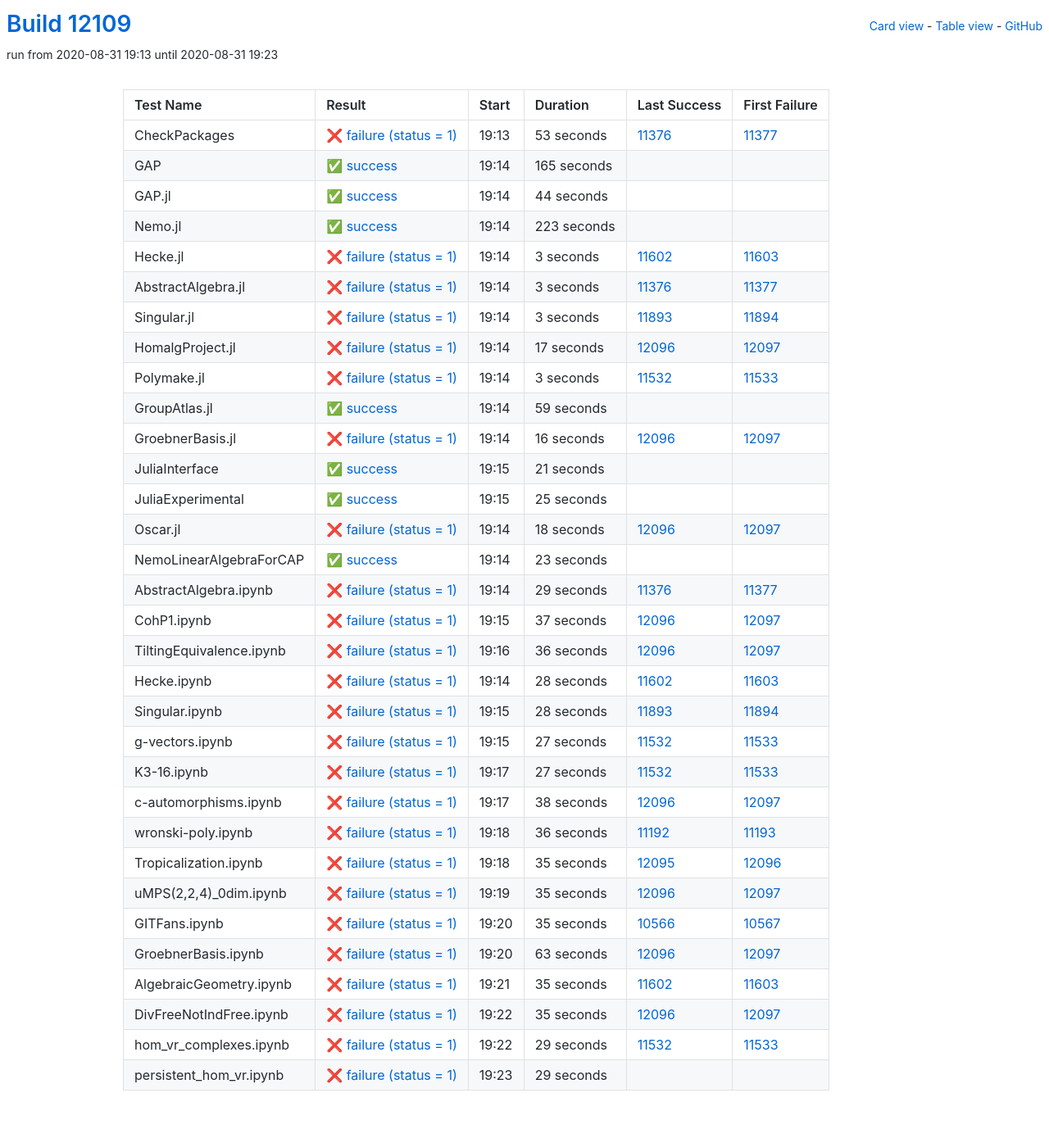
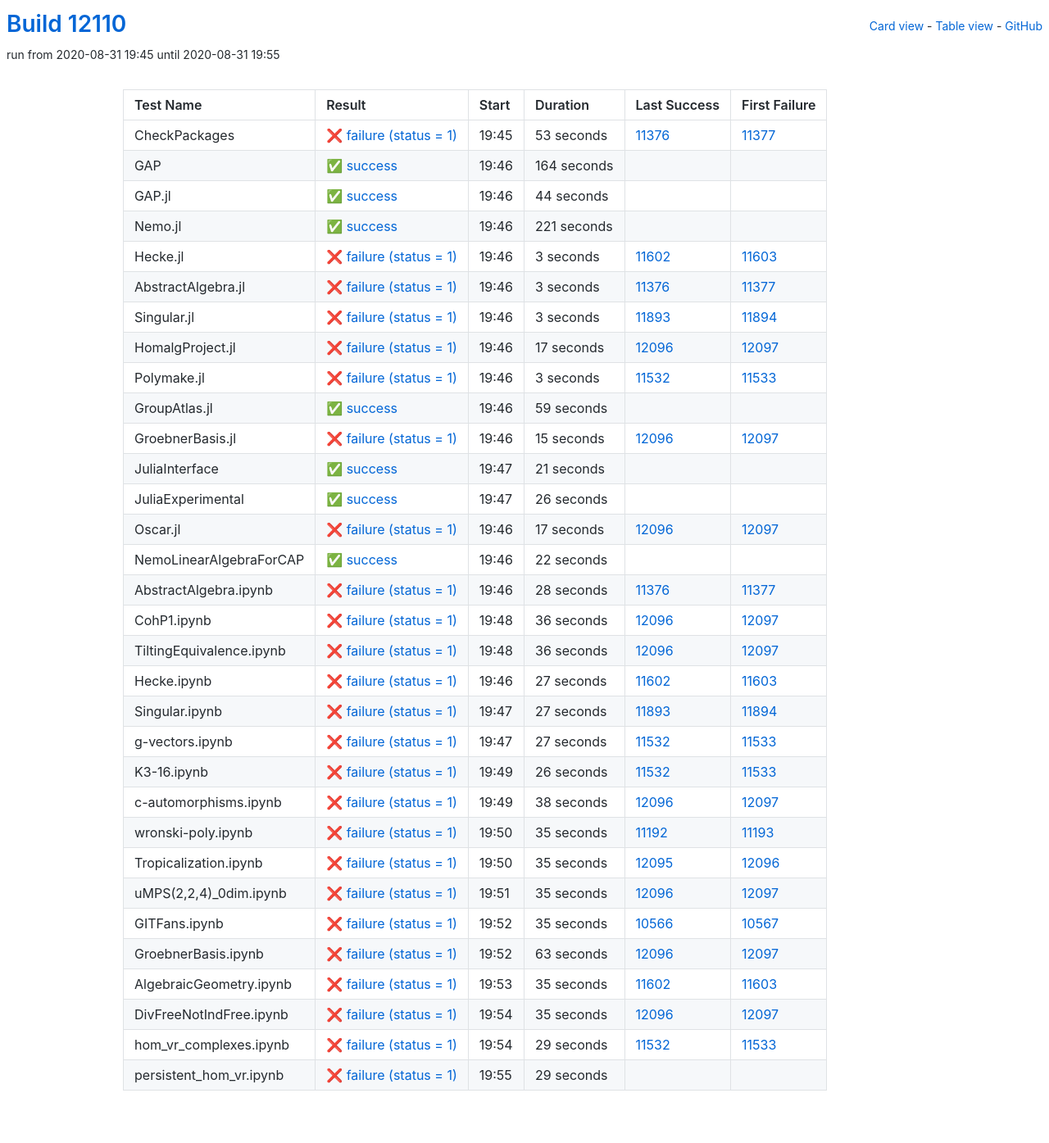
Before and after one commit to oscar-system/oscar-ci-status, a Jekyll site: the page built from table.html, in a window 1280 px wide. Shown: the whole page at 82% size. Built offline with Jekyll 4.4.1, drawn with Linux system fonts in a browser that asks for light colours.

Commit message:
Build #12110

```diff
--- a/_data/ci.yml
+++ b/_data/ci.yml
@@ -1,6 +1,6 @@
 ---
-build: 12109
-build_url: https://oscarci.mathematik.uni-kl.de/job/oscar/12109/
+build: 12110
+build_url: https://oscarci.mathematik.uni-kl.de/job/oscar/12110/
 job: oscar
 organization: oscar-system
 repo: oscar-ci-status
@@ -8,8 +8,8 @@
 tests:
 - name: CheckPackages
   id: checkpackages
-  log: https://oscarci.mathematik.uni-kl.de/job/oscar/12109/artifact/logs/build-12109/CheckPackages.log
-  start: 2020-08-31 19:13
+  log: https://oscarci.mathematik.uni-kl.de/job/oscar/12110/artifact/logs/build-12110/CheckPackages.log
+  start: 2020-08-31 19:45
   success: false
   exitcode: 1
   status: failure
@@ -20,20 +20,20 @@
   first_failure_url: https://oscarci.mathematik.uni-kl.de/job/oscar/11377/
 - name: GAP
   id: gap
-  log: https://oscarci.mathematik.uni-kl.de/job/oscar/12109/artifact/logs/build-12109/GAP.log
-  start: 2020-08-31 19:14
+  log: https://oscarci.mathematik.uni-kl.de/job/oscar/12110/artifact/logs/build-12110/GAP.log
+  start: 2020-08-31 19:46
   success: true
   exitcode: 0
   status: success
-  duration: 165
+  duration: 164
   last_success: false
   last_success_url:
   first_failure: false
   first_failure_url:
 - name: GAP.jl
   id: gap-jl
-  log: https://oscarci.mathematik.uni-kl.de/job/oscar/12109/artifact/logs/build-12109/GAP.jl.log
-  start: 2020-08-31 19:14
+  log: https://oscarci.mathematik.uni-kl.de/job/oscar/12110/artifact/logs/build-12110/GAP.jl.log
+  start: 2020-08-31 19:46
   success: true
   exitcode: 0
   status: success
@@ -44,20 +44,20 @@
   first_failure_url:
 - name: Nemo.jl
   id: nemo-jl
-  log: https://oscarci.mathematik.uni-kl.de/job/oscar/12109/artifact/logs/build-12109/Nemo.jl.log
-  start: 2020-08-31 19:14
+  log: https://oscarci.mathematik.uni-kl.de/job/oscar/12110/artifact/logs/build-12110/Nemo.jl.log
+  start: 2020-08-31 19:46
   success: true
   exitcode: 0
   status: success
-  duration: 223
+  duration: 221
   last_success: false
   last_success_url:
   first_failure: false
   first_failure_url:
 - name: Hecke.jl
   id: hecke-jl
-  log: https://oscarci.mathematik.uni-kl.de/job/oscar/12109/artifact/logs/build-12109/Hecke.jl.log
-  start: 2020-08-31 19:14
+  log: https://oscarci.mathematik.uni-kl.de/job/oscar/12110/artifact/logs/build-12110/Hecke.jl.log
+  start: 2020-08-31 19:46
   success: false
   exitcode: 1
   status: failure
@@ -68,8 +68,8 @@
   first_failure_url: https://oscarci.mathematik.uni-kl.de/job/oscar/11603/
 - name: AbstractAlgebra.jl
   id: abstractalgebra-jl
-  log: https://oscarci.mathematik.uni-kl.de/job/oscar/12109/artifact/logs/build-12109/AbstractAlgebra.jl.log
-  start: 2020-08-31 19:14
+  log: https://oscarci.mathematik.uni-kl.de/job/oscar/12110/artifact/logs/build-12110/AbstractAlgebra.jl.log
+  start: 2020-08-31 19:46
   success: false
   exitcode: 1
   status: failure
@@ -80,8 +80,8 @@
   first_failure_url: https://oscarci.mathematik.uni-kl.de/job/oscar/11377/
 - name: Singular.jl
   id: singular-jl
-  log: https://oscarci.mathematik.uni-kl.de/job/oscar/12109/artifact/logs/build-12109/Singular.jl.log
-  start: 2020-08-31 19:14
+  log: https://oscarci.mathematik.uni-kl.de/job/oscar/12110/artifact/logs/build-12110/Singular.jl.log
+  start: 2020-08-31 19:46
   success: false
   exitcode: 1
   status: failure
@@ -92,8 +92,8 @@
   first_failure_url: https://oscarci.mathematik.uni-kl.de/job/oscar/11894/
 - name: HomalgProject.jl
   id: homalgproject-jl
-  log: https://oscarci.mathematik.uni-kl.de/job/oscar/12109/artifact/logs/build-12109/HomalgProject.jl.log
-  start: 2020-08-31 19:14
+  log: https://oscarci.mathematik.uni-kl.de/job/oscar/12110/artifact/logs/build-12110/HomalgProject.jl.log
+  start: 2020-08-31 19:46
   success: false
   exitcode: 1
   status: failure
@@ -104,8 +104,8 @@
   first_failure_url: https://oscarci.mathematik.uni-kl.de/job/oscar/12097/
 - name: Polymake.jl
   id: polymake-jl
-  log: https://oscarci.mathematik.uni-kl.de/job/oscar/12109/artifact/logs/build-12109/Polymake.jl.log
-  start: 2020-08-31 19:14
+  log: https://oscarci.mathematik.uni-kl.de/job/oscar/12110/artifact/logs/build-12110/Polymake.jl.log
+  start: 2020-08-31 19:46
   success: false
   exitcode: 1
   status: failure
@@ -116,8 +116,8 @@
   first_failure_url: https://oscarci.mathematik.uni-kl.de/job/oscar/11533/
 - name: GroupAtlas.jl
   id: groupatlas-jl
-  log: https://oscarci.mathematik.uni-kl.de/job/oscar/12109/artifact/logs/build-12109/GroupAtlas.jl.log
-  start: 2020-08-31 19:14
+  log: https://oscarci.mathematik.uni-kl.de/job/oscar/12110/artifact/logs/build-12110/GroupAtlas.jl.log
+  start: 2020-08-31 19:46
   success: true
   exitcode: 0
   status: success
@@ -128,20 +128,20 @@
   first_failure_url:
 - name: GroebnerBasis.jl
   id: groebnerbasis-jl
-  log: https://oscarci.mathematik.uni-kl.de/job/oscar/12109/artifact/logs/build-12109/GroebnerBasis.jl.log
-  start: 2020-08-31 19:14
+  log: https://oscarci.mathematik.uni-kl.de/job/oscar/12110/artifact/logs/build-12110/GroebnerBasis.jl.log
+  start: 2020-08-31 19:46
   success: false
   exitcode: 1
   status: failure
-  duration: 16
+  duration: 15
   last_success: 12096
   last_success_url: https://oscarci.mathematik.uni-kl.de/job/oscar/12096/
   first_failure: 12097
   first_failure_url: https://oscarci.mathematik.uni-kl.de/job/oscar/12097/
 - name: JuliaInterface
   id: juliainterface
-  log: https://oscarci.mathematik.uni-kl.de/job/oscar/12109/artifact/logs/build-12109/JuliaInterface.log
-  start: 2020-08-31 19:15
+  log: https://oscarci.mathematik.uni-kl.de/job/oscar/12110/artifact/logs/build-12110/JuliaInterface.log
+  start: 2020-08-31 19:47
   success: true
   exitcode: 0
   status: success
@@ -152,68 +152,68 @@
   first_failure_url:
 - name: JuliaExperimental
   id: juliaexperimental
-  log: https://oscarci.mathematik.uni-kl.de/job/oscar/12109/artifact/logs/build-12109/JuliaExperimental.log
-  start: 2020-08-31 19:15
+  log: https://oscarci.mathematik.uni-kl.de/job/oscar/12110/artifact/logs/build-12110/JuliaExperimental.log
+  start: 2020-08-31 19:47
   success: true
   exitcode: 0
   status: success
-  duration: 25
+  duration: 26
   last_success: false
   last_success_url:
   first_failure: false
   first_failure_url:
 - name: Oscar.jl
   id: oscar-jl
-  log: https://oscarci.mathematik.uni-kl.de/job/oscar/12109/artifact/logs/build-12109/Oscar.jl.log
-  start: 2020-08-31 19:14
+  log: https://oscarci.mathematik.uni-kl.de/job/oscar/12110/artifact/logs/build-12110/Oscar.jl.log
+  start: 2020-08-31 19:46
   success: false
   exitcode: 1
   status: failure
-  duration: 18
+  duration: 17
   last_success: 12096
   last_success_url: https://oscarci.mathematik.uni-kl.de/job/oscar/12096/
   first_failure: 12097
   first_failure_url: https://oscarci.mathematik.uni-kl.de/job/oscar/12097/
 - name: NemoLinearAlgebraForCAP
   id: nemolinearalgebraforcap
-  log: https://oscarci.mathematik.uni-kl.de/job/oscar/12109/artifact/logs/build-12109/NemoLinearAlgebraForCAP.log
-  start: 2020-08-31 19:14
+  log: https://oscarci.mathematik.uni-kl.de/job/oscar/12110/artifact/logs/build-12110/NemoLinearAlgebraForCAP.log
+  start: 2020-08-31 19:46
   success: true
   exitcode: 0
   status: success
-  duration: 23
+  duration: 22
   last_success: false
   last_success_url:
   first_failure: false
   first_failure_url:
 - name: AbstractAlgebra.ipynb
   id: abstractalgebra-ipynb
-  log: https://oscarci.mathematik.uni-kl.de/job/oscar/12109/artifact/logs/build-12109/AbstractAlgebra.ipynb.log
-  start: 2020-08-31 19:14
+  log: https://oscarci.mathematik.uni-kl.de/job/oscar/12110/artifact/logs/build-12110/AbstractAlgebra.ipynb.log
+  start: 2020-08-31 19:46
   success: false
   exitcode: 1
   status: failure
-  duration: 29
+  duration: 28
   last_success: 11376
   last_success_url: https://oscarci.mathematik.uni-kl.de/job/oscar/11376/
   first_failure: 11377
   first_failure_url: https://oscarci.mathematik.uni-kl.de/job/oscar/11377/
 - name: CohP1.ipynb
   id: cohp1-ipynb
-  log: https://oscarci.mathematik.uni-kl.de/job/oscar/12109/artifact/logs/build-12109/CohP1.ipynb.log
-  start: 2020-08-31 19:15
+  log: https://oscarci.mathematik.uni-kl.de/job/oscar/12110/artifact/logs/build-12110/CohP1.ipynb.log
+  start: 2020-08-31 19:48
   success: false
   exitcode: 1
   status: failure
-  duration: 37
+  duration: 36
   last_success: 12096
   last_success_url: https://oscarci.mathematik.uni-kl.de/job/oscar/12096/
   first_failure: 12097
   first_failure_url: https://oscarci.mathematik.uni-kl.de/job/oscar/12097/
 - name: TiltingEquivalence.ipynb
   id: tiltingequivalence-ipynb
-  log: https://oscarci.mathematik.uni-kl.de/job/oscar/12109/artifact/logs/build-12109/TiltingEquivalence.ipynb.log
-  start: 2020-08-31 19:16
+  log: https://oscarci.mathematik.uni-kl.de/job/oscar/12110/artifact/logs/build-12110/TiltingEquivalence.ipynb.log
+  start: 2020-08-31 19:48
   success: false
   exitcode: 1
   status: failure
@@ -224,32 +224,32 @@
   first_failure_url: https://oscarci.mathematik.uni-kl.de/job/oscar/12097/
 - name: Hecke.ipynb
   id: hecke-ipynb
-  log: https://oscarci.mathematik.uni-kl.de/job/oscar/12109/artifact/logs/build-12109/Hecke.ipynb.log
-  start: 2020-08-31 19:14
+  log: https://oscarci.mathematik.uni-kl.de/job/oscar/12110/artifact/logs/build-12110/Hecke.ipynb.log
+  start: 2020-08-31 19:46
   success: false
   exitcode: 1
   status: failure
-  duration: 28
+  duration: 27
   last_success: 11602
   last_success_url: https://oscarci.mathematik.uni-kl.de/job/oscar/11602/
   first_failure: 11603
   first_failure_url: https://oscarci.mathematik.uni-kl.de/job/oscar/11603/
 - name: Singular.ipynb
   id: singular-ipynb
-  log: https://oscarci.mathematik.uni-kl.de/job/oscar/12109/artifact/logs/build-12109/Singular.ipynb.log
-  start: 2020-08-31 19:15
+  log: https://oscarci.mathematik.uni-kl.de/job/oscar/12110/artifact/logs/build-12110/Singular.ipynb.log
+  start: 2020-08-31 19:47
   success: false
   exitcode: 1
   status: failure
-  duration: 28
+  duration: 27
   last_success: 11893
   last_success_url: https://oscarci.mathematik.uni-kl.de/job/oscar/11893/
   first_failure: 11894
   first_failure_url: https://oscarci.mathematik.uni-kl.de/job/oscar/11894/
 - name: g-vectors.ipynb
   id: g-vectors-ipynb
-  log: https://oscarci.mathematik.uni-kl.de/job/oscar/12109/artifact/logs/build-12109/g-vectors.ipynb.log
-  start: 2020-08-31 19:15
+  log: https://oscarci.mathematik.uni-kl.de/job/oscar/12110/artifact/logs/build-12110/g-vectors.ipynb.log
+  start: 2020-08-31 19:47
   success: false
   exitcode: 1
   status: failure
@@ -260,20 +260,20 @@
   first_failure_url: https://oscarci.mathematik.uni-kl.de/job/oscar/11533/
 - name: K3-16.ipynb
   id: k3-16-ipynb
-  log: https://oscarci.mathematik.uni-kl.de/job/oscar/12109/artifact/logs/build-12109/K3-16.ipynb.log
-  start: 2020-08-31 19:17
+  log: https://oscarci.mathematik.uni-kl.de/job/oscar/12110/artifact/logs/build-12110/K3-16.ipynb.log
+  start: 2020-08-31 19:49
   success: false
   exitcode: 1
   status: failure
-  duration: 27
+  duration: 26
   last_success: 11532
   last_success_url: https://oscarci.mathematik.uni-kl.de/job/oscar/11532/
   first_failure: 11533
   first_failure_url: https://oscarci.mathematik.uni-kl.de/job/oscar/11533/
 - name: c-automorphisms.ipynb
   id: c-automorphisms-ipynb
-  log: https://oscarci.mathematik.uni-kl.de/job/oscar/12109/artifact/logs/build-12109/c-automorphisms.ipynb.log
-  start: 2020-08-31 19:17
+  log: https://oscarci.mathematik.uni-kl.de/job/oscar/12110/artifact/logs/build-12110/c-automorphisms.ipynb.log
+  start: 2020-08-31 19:49
   success: false
   exitcode: 1
   status: failure
@@ -284,20 +284,20 @@
   first_failure_url: https://oscarci.mathematik.uni-kl.de/job/oscar/12097/
 - name: wronski-poly.ipynb
   id: wronski-poly-ipynb
-  log: https://oscarci.mathematik.uni-kl.de/job/oscar/12109/artifact/logs/build-12109/wronski-poly.ipynb.log
-  start: 2020-08-31 19:18
+  log: https://oscarci.mathematik.uni-kl.de/job/oscar/12110/artifact/logs/build-12110/wronski-poly.ipynb.log
+  start: 2020-08-31 19:50
   success: false
   exitcode: 1
   status: failure
-  duration: 36
+  duration: 35
   last_success: 11192
   last_success_url: https://oscarci.mathematik.uni-kl.de/job/oscar/11192/
   first_failure: 11193
   first_failure_url: https://oscarci.mathematik.uni-kl.de/job/oscar/11193/
 - name: Tropicalization.ipynb
   id: tropicalization-ipynb
-  log: https://oscarci.mathematik.uni-kl.de/job/oscar/12109/artifact/logs/build-12109/Tropicalization.ipynb.log
-  start: 2020-08-31 19:18
+  log: https://oscarci.mathematik.uni-kl.de/job/oscar/12110/artifact/logs/build-12110/Tropicalization.ipynb.log
+  start: 2020-08-31 19:50
   success: false
   exitcode: 1
   status: failure
@@ -308,8 +308,8 @@
   first_failure_url: https://oscarci.mathematik.uni-kl.de/job/oscar/12096/
 - name: uMPS(2,2,4)_0dim.ipynb
   id: umps-2-2-4-0dim-ipynb
-  log: https://oscarci.mathematik.uni-kl.de/job/oscar/12109/artifact/logs/build-12109/uMPS-2-2-4-_0dim.ipynb.log
-  start: 2020-08-31 19:19
+  log: https://oscarci.mathematik.uni-kl.de/job/oscar/12110/artifact/logs/build-12110/uMPS-2-2-4-_0dim.ipynb.log
+  start: 2020-08-31 19:51
   success: false
   exitcode: 1
   status: failure
@@ -320,8 +320,8 @@
   first_failure_url: https://oscarci.mathematik.uni-kl.de/job/oscar/12097/
 - name: GITFans.ipynb
   id: gitfans-ipynb
-  log: https://oscarci.mathematik.uni-kl.de/job/oscar/12109/artifact/logs/build-12109/GITFans.ipynb.log
-  start: 2020-08-31 19:20
+  log: https://oscarci.mathematik.uni-kl.de/job/oscar/12110/artifact/logs/build-12110/GITFans.ipynb.log
+  start: 2020-08-31 19:52
   success: false
   exitcode: 1
   status: failure
@@ -332,8 +332,8 @@
   first_failure_url: https://oscarci.mathematik.uni-kl.de/job/oscar/10567/
 - name: GroebnerBasis.ipynb
   id: groebnerbasis-ipynb
-  log: https://oscarci.mathematik.uni-kl.de/job/oscar/12109/artifact/logs/build-12109/GroebnerBasis.ipynb.log
-  start: 2020-08-31 19:20
+  log: https://oscarci.mathematik.uni-kl.de/job/oscar/12110/artifact/logs/build-12110/GroebnerBasis.ipynb.log
+  start: 2020-08-31 19:52
   success: false
   exitcode: 1
   status: failure
@@ -344,8 +344,8 @@
   first_failure_url: https://oscarci.mathematik.uni-kl.de/job/oscar/12097/
 - name: AlgebraicGeometry.ipynb
   id: algebraicgeometry-ipynb
-  log: https://oscarci.mathematik.uni-kl.de/job/oscar/12109/artifact/logs/build-12109/AlgebraicGeometry.ipynb.log
-  start: 2020-08-31 19:21
+  log: https://oscarci.mathematik.uni-kl.de/job/oscar/12110/artifact/logs/build-12110/AlgebraicGeometry.ipynb.log
+  start: 2020-08-31 19:53
   success: false
   exitcode: 1
   status: failure
@@ -356,8 +356,8 @@
   first_failure_url: https://oscarci.mathematik.uni-kl.de/job/oscar/11603/
 - name: DivFreeNotIndFree.ipynb
   id: divfreenotindfree-ipynb
-  log: https://oscarci.mathematik.uni-kl.de/job/oscar/12109/artifact/logs/build-12109/DivFreeNotIndFree.ipynb.log
-  start: 2020-08-31 19:22
+  log: https://oscarci.mathematik.uni-kl.de/job/oscar/12110/artifact/logs/build-12110/DivFreeNotIndFree.ipynb.log
+  start: 2020-08-31 19:54
   success: false
   exitcode: 1
   status: failure
@@ -368,8 +368,8 @@
   first_failure_url: https://oscarci.mathematik.uni-kl.de/job/oscar/12097/
 - name: hom_vr_complexes.ipynb
   id: hom-vr-complexes-ipynb
-  log: https://oscarci.mathematik.uni-kl.de/job/oscar/12109/artifact/logs/build-12109/hom_vr_complexes.ipynb.log
-  start: 2020-08-31 19:22
+  log: https://oscarci.mathematik.uni-kl.de/job/oscar/12110/artifact/logs/build-12110/hom_vr_complexes.ipynb.log
+  start: 2020-08-31 19:54
   success: false
   exitcode: 1
   status: failure
@@ -380,8 +380,8 @@
   first_failure_url: https://oscarci.mathematik.uni-kl.de/job/oscar/11533/
 - name: persistent_hom_vr.ipynb
   id: persistent-hom-vr-ipynb
-  log: https://oscarci.mathematik.uni-kl.de/job/oscar/12109/artifact/logs/build-12109/persistent_hom_vr.ipynb.log
-  start: 2020-08-31 19:23
+  log: https://oscarci.mathematik.uni-kl.de/job/oscar/12110/artifact/logs/build-12110/persistent_hom_vr.ipynb.log
+  start: 2020-08-31 19:55
   success: false
   exitcode: 1
   status: failure
```
Also changed, not shown: README.md.
